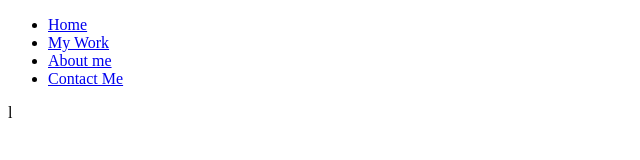
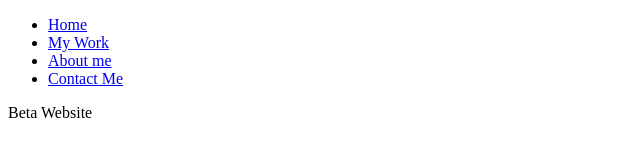
Before and after one commit to bendlikeabamboo/hawitsu, a plain HTML site: page index.html in a window 1280 px wide. Shown: the full height of the page, 0-640 px from the left. Drawn offline with Linux system fonts and the light colour scheme.

Commit message:
trying out autodeploy

```diff
--- a/index.html
+++ b/index.html
@@ -15,5 +15,6 @@
             <li><a href="contact.html">Contact Me</a></li>
         </ul>
     </nav>
+    Beta Website
 </body>
-</html>l
+</html>
```
